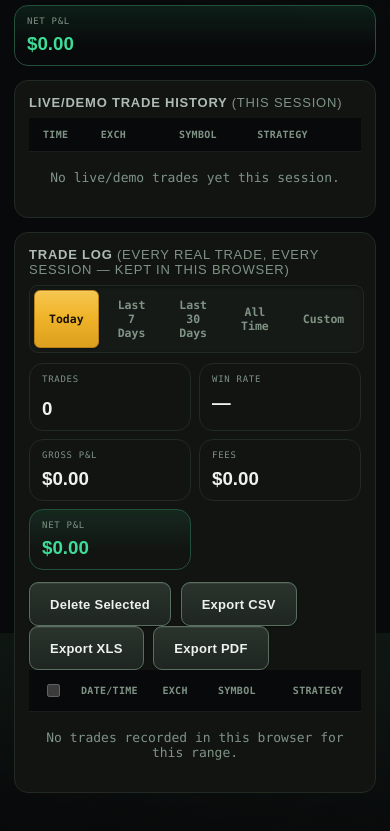
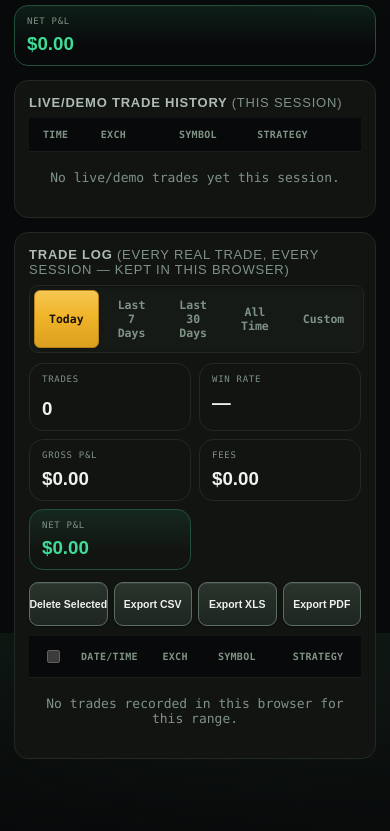
Before and after one commit to NxTGenCharts/nxtgen-decrypt, a plain HTML site: page autotrade-futures/index.html in a window 390 px wide. Shown: the part 1899-2730 px from the top of the page. Drawn offline with Linux system fonts and the light colour scheme.

Commit message:
Update futures.css

```diff
--- a/css/futures.css
+++ b/css/futures.css
@@ -788,3 +788,13 @@ button.primary.sb-pill-btn:hover{ background:var(--amber); filter:brightness(1.0
   .fu-summary-grid .ov-value, .fu-log-stats .ov-value{ font-size:clamp(15px, 4.8vw, 19px); }
   .fu-log-stats{ gap:8px !important; }
 }
+
+/* Trade Log actions: Delete + 3 exports always sit on ONE row (desktop and mobile). */
+.log-actions{ display:grid; grid-template-columns:repeat(4, minmax(0, 1fr)); gap:8px; align-items:stretch; margin-bottom:10px; }
+.log-actions button{ width:100%; min-width:0; margin:0; padding:9px 6px; font-size:12px; white-space:nowrap; overflow:hidden; text-overflow:ellipsis; }
+.log-actions .log-sel-count{ grid-column:1 / -1; min-height:0; }
+.log-actions .log-sel-count:empty{ display:none; }
+@media (max-width:480px){
+  .log-actions{ gap:6px; }
+  .log-actions button{ padding:9px 2px; font-size:10.5px; letter-spacing:0; }
+}
```
